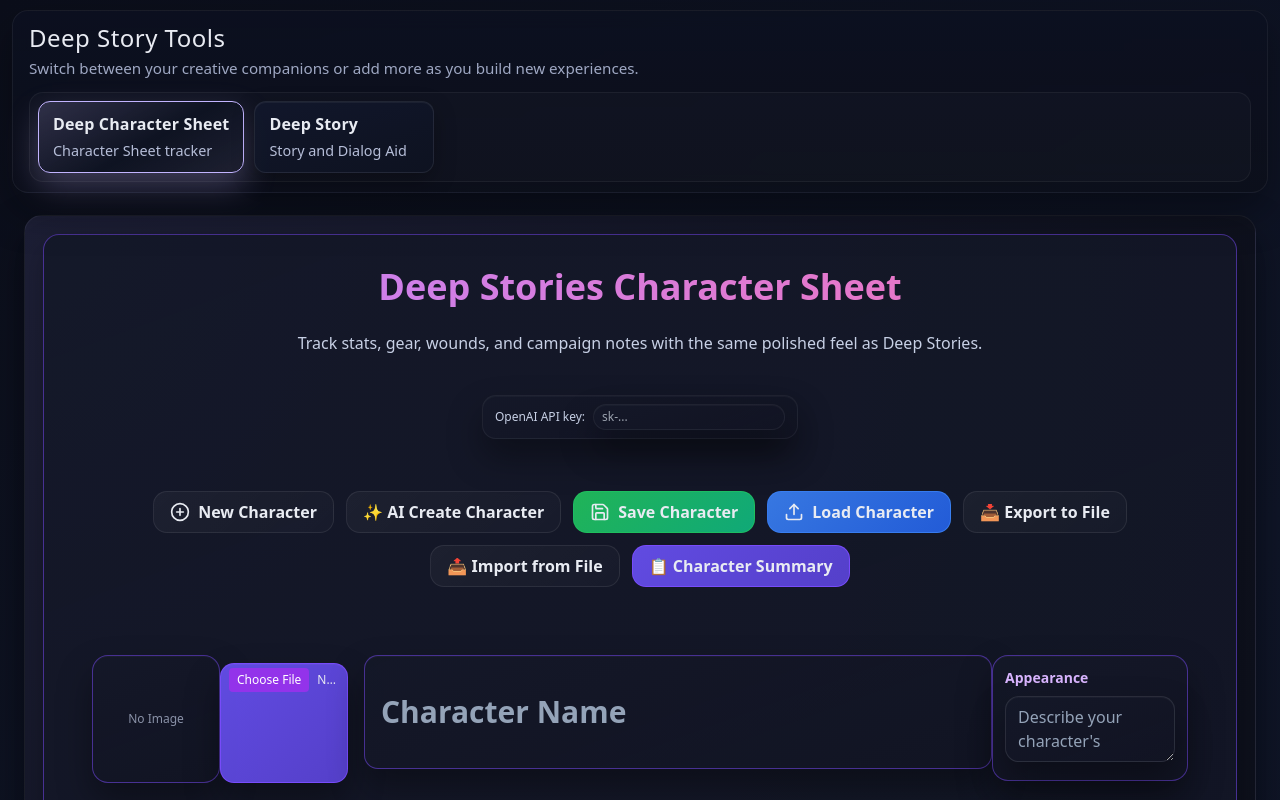
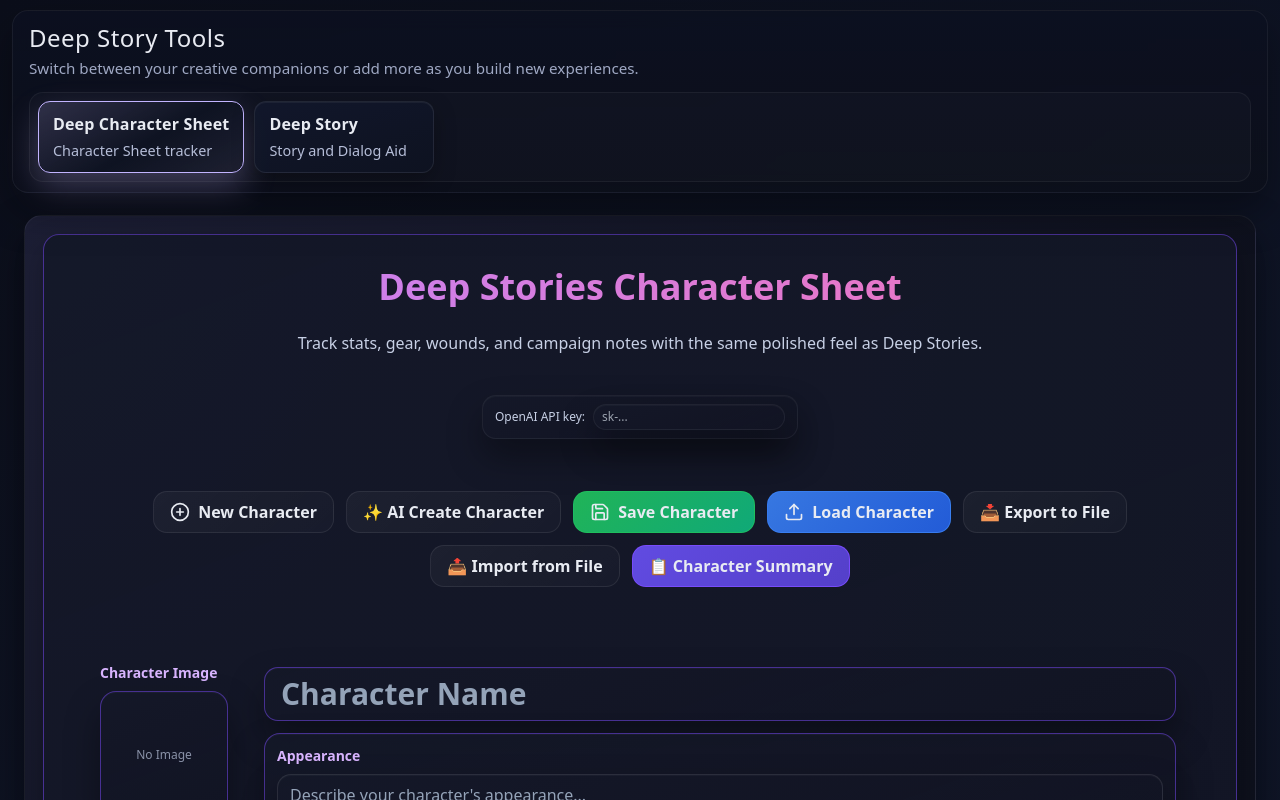
Before and after one commit to HSZyller/DeepStory, a React (Vite) app: page / in a window 1280 px wide. Shown: the top 800 px of the page. Built offline with nearby package versions, Linux system fonts and the light colour scheme.

Commit message:
Refine character header layout

```diff
--- a/src/DeepCharacterSheet.tsx
+++ b/src/DeepCharacterSheet.tsx
@@ -1795,8 +1795,11 @@
         )}
 
         {/* Character Name and Image */}
-        <div className="mb-6 flex gap-4 items-start">
-          <div className="flex-shrink-0">
+        <div className="mb-6 grid grid-cols-[auto,1fr] gap-4 items-start">
+          <div className="flex-shrink-0 flex flex-col items-start gap-2">
+            <label className="block text-sm font-bold text-purple-300 w-full text-left">
+              Character Image
+            </label>
             <div className="w-32 h-32 bg-slate-700 rounded-lg border-2 border-purple-500 overflow-hidden flex items-center justify-center">
               {characterImage && !imageError ? (
                 <img
@@ -1833,16 +1836,16 @@
                   reader.readAsDataURL(file);
                 }
               }}
-            className="w-32 mt-2 text-xs bg-slate-700 border border-purple-500 rounded px-2 py-1 text-white file:mr-2 file:py-1 file:px-2 file:rounded file:border-0 file:text-xs file:bg-purple-600 file:text-white hover:file:bg-purple-700"
-          />
-          </div>
-          <div className="flex-1">
+              className="w-32 text-xs bg-slate-700 border border-purple-500 rounded px-2 py-1 text-white text-center file:mr-2 file:py-1 file:px-2 file:rounded file:border-0 file:text-xs file:bg-purple-600 file:text-white hover:file:bg-purple-700"
+            />
+          </div>
+          <div className="flex-1 flex flex-col gap-3">
             <input
               type="text"
               value={characterName}
               onChange={(e) => setCharacterName(e.target.value)}
               placeholder="Character Name"
-              className="w-full text-3xl font-bold bg-slate-700 border-2 border-purple-500 rounded px-4 py-2 text-white placeholder-slate-400 mb-3"
+              className="w-full text-3xl font-bold bg-slate-700 border-2 border-purple-500 rounded px-4 py-2 text-white placeholder-slate-400"
             />
             <div className="bg-slate-700 rounded-lg border-2 border-purple-500 p-3">
               <label className="block text-sm font-bold mb-2 text-purple-300">
```
Lines whose indentation alone changed are shown as unchanged.
